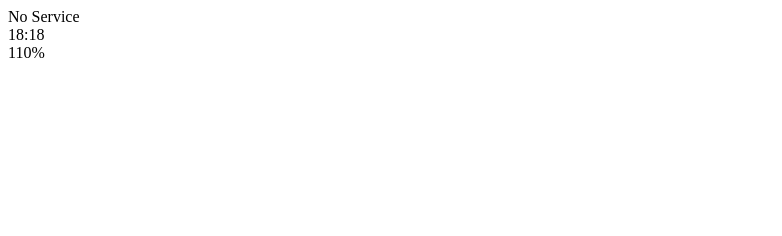
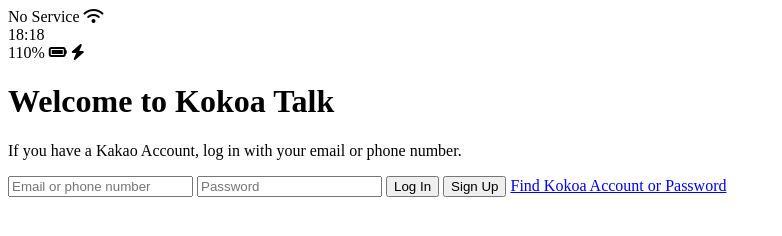
Before and after one commit to chuka9809/kokoa-clone, a plain HTML site: page index.html in a window 1280 px wide. Shown: the whole page, without its empty margins (0-782 px from the left). Drawn offline with Linux system fonts and the light colour scheme.

Commit message:
Update index.html

```diff
--- a/index.html
+++ b/index.html
@@ -2,25 +2,39 @@
 <html lang="en">
 <head>
     <meta charset="UTF-8">
-    <meta http-equiv="X-UA-Compatible" content="IE=edge">
     <meta name="viewport" content="width=device-width, initial-scale=1.0">
     <title>Welcome to Kokoatalk</title>
 </head>
 <body>
-    <div id="status-bar">
+    <div class="status-bar">
         <div class="status-bar__column">
             <span>No Service</span>
-            <!-- Todo: Wifi Icon-->
+            <i class="fas fa-wifi"></i>
         </div>
         <div class="status-bar__column">
             <span>18:18</span>
         </div>
         <div class="status-bar__column">
             <span>110%</span>
-            <!--batteryicon-->
-            <!--Lighteningicon-->
+            <i class="fas fa-battery-full"></i>
+            <i class="fas fa-bolt"></i>
         </div>
     </div>
 
+    <header class="welcome-header">
+        <h1 class="welcome-header__title">Welcome to Kokoa Talk</h1>
+        <p class="welcome-header__text">If you have a Kakao Account, log in with your email or phone number.</p>
+    </header>
+
+    <form id="login-form">
+        <input type="text" placeholder="Email or phone number"/>
+        <input type="password" placeholder="Password"/>
+        <input type="submit" value="Log In"/>
+        <input type="submit" value="Sign Up"/>
+        <a href="#">Find Kokoa Account or Password</a>
+    </form>
+
+
+    <script src="https://kit.fontawesome.com/6478f529f2.js" crossorigin="anonymous"></script>
 </body>
 </html>
```
